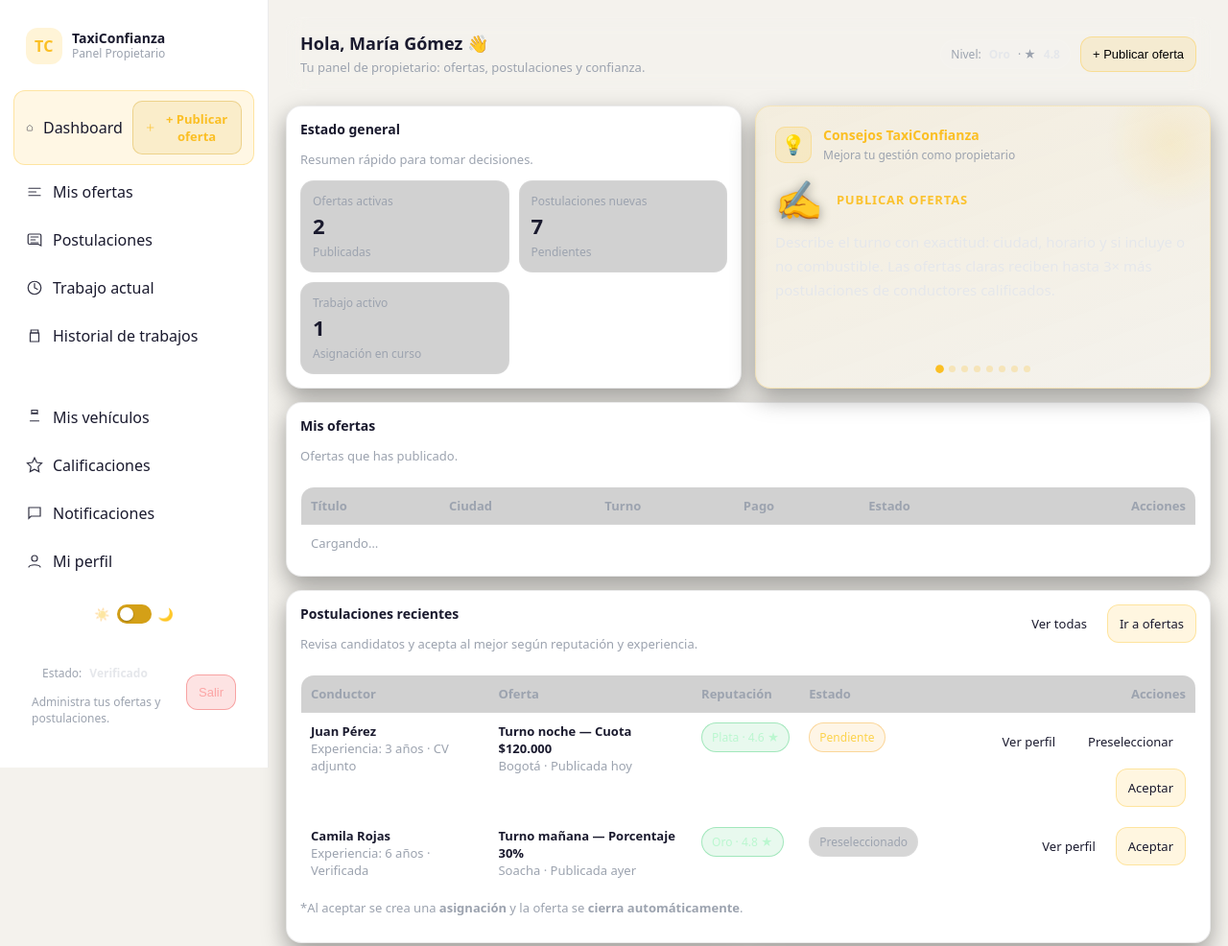
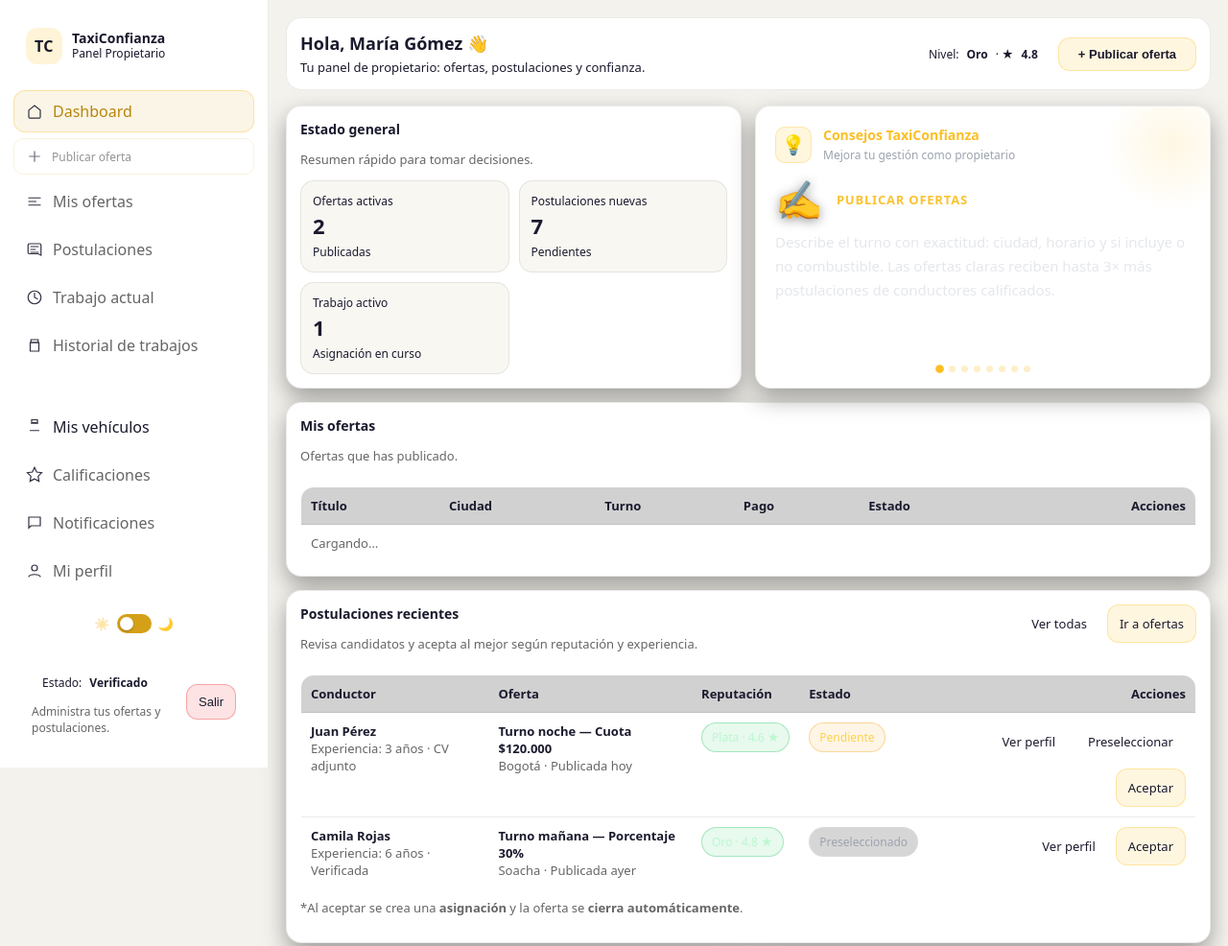
Before and after one commit to dmartin1030-boop/taxiconfianza-app, a website: page dashboard-propietario.html in a window 1280 px wide. Shown: the top 986 px of the page at 96% size. Drawn offline with Linux system fonts and the light colour scheme; files whose address does not match are found by name.

Commit message:
Fix: toggle tema funcional + un botón publicar oferta

```diff
--- a/dashboard-propietario.html
+++ b/dashboard-propietario.html
@@ -33,9 +33,24 @@
     .tc-toggle-knob{width:14px;height:14px;background:#fff;border-radius:50%;position:absolute;top:3px;left:3px;transition:left 0.25s;box-shadow:0 1px 2px rgba(0,0,0,0.3);}
     body.light-mode .tc-toggle-knob{left:19px;}
     body.light-mode{background:#f4f2ed!important;color:#1a1a2e!important;}
+    body.light-mode .wrap{background:#f4f2ed!important;}
     body.light-mode .sidebar{background:#ffffff!important;border-color:rgba(0,0,0,0.08)!important;}
+    body.light-mode .sidebar *{color:#1a1a2e!important;}
+    body.light-mode nav.nav a{color:#666!important;}
+    body.light-mode nav.nav a.active{color:#b8860b!important;background:rgba(212,160,23,0.1)!important;}
     body.light-mode .card{background:#ffffff!important;border-color:rgba(0,0,0,0.08)!important;color:#1a1a2e!important;}
     body.light-mode .main{background:#f4f2ed!important;}
+    body.light-mode .topbar{background:#ffffff!important;border-color:rgba(0,0,0,0.08)!important;}
+    body.light-mode .topbar *{color:#1a1a2e!important;}
+    body.light-mode .tips-card{background:#ffffff!important;border-color:rgba(0,0,0,0.08)!important;}
+    body.light-mode table th,body.light-mode table td{color:#1a1a2e!important;border-color:rgba(0,0,0,0.08)!important;}
+    body.light-mode .muted{color:#666!important;}
+    body.light-mode .kpi{background:#f9f7f2!important;border-color:rgba(0,0,0,0.08)!important;}
+    body.light-mode .kpi *{color:#1a1a2e!important;}
+    body.light-mode .item{background:#f9f7f2!important;border-color:rgba(0,0,0,0.08)!important;}
+    body.light-mode .profile-mini,body.light-mode .badge-wrap{background:#f0ede6!important;}
+    body.light-mode dialog{background:#ffffff!important;color:#1a1a2e!important;}
+    body.light-mode input,body.light-mode select,body.light-mode textarea{background:#f0ede6!important;color:#1a1a2e!important;border-color:rgba(0,0,0,0.15)!important;}
     body{
       margin:0;
       font-family:var(--font);
@@ -414,12 +429,12 @@
         <a class="active" href="#" aria-current="page">
           <svg class="ico" viewBox="0 0 24 24" fill="none"><path d="M4 10.5L12 4l8 6.5V20a1.5 1.5 0 0 1-1.5 1.5H5.5A1.5 1.5 0 0 1 4 20v-9.5Z" stroke="currentColor" stroke-width="1.6"/></svg>
           Dashboard
-        <button type="button" id="btn-publicar-sidebar" style="display:flex;align-items:center;gap:9px;width:100%;padding:9px 12px;border-radius:10px;border:0.5px solid rgba(212,160,23,0.35);background:rgba(212,160,23,0.12);color:#fbbf24;font-size:13px;font-weight:600;cursor:pointer;font-family:inherit;">
+        <a href="#" id="btn-publicar-sidebar" style="display:flex;align-items:center;gap:9px;width:100%;padding:9px 12px;border-radius:10px;border:0.5px solid rgba(212,160,23,0.2);color:rgba(212,160,23,0.6);font-size:12px;cursor:pointer;font-family:inherit;text-decoration:none;opacity:0.7;">
   <svg class="ico" viewBox="0 0 24 24" fill="none">
     <path d="M12 5v14M5 12h14" stroke="currentColor" stroke-width="1.6" stroke-linecap="round"/>
   </svg>
-  + Publicar oferta
-</button>
+  Publicar oferta
+</a>
 
         <a href="#">
           <svg class="ico" viewBox="0 0 24 24" fill="none"><path d="M4 7h16M4 12h10M4 17h16" stroke="currentColor" stroke-width="1.6" stroke-linecap="round"/></svg>
@@ -499,7 +514,7 @@
         <div class="top-actions">
           <button class="btn mobile-toggle" id="btnOpenMenu" type="button">☰ Menú</button>
           <span class="badge">Nivel: <strong id="owner-level">Oro</strong> · ★ <strong id="owner-avg">4.8</strong></span>
-          <button type="button" id="btn-publicar-top" class="btn primary">+ Publicar oferta</button>
+          <button type="button" id="btn-publicar-top" class="btn primary" style="padding:9px 20px;font-size:13px;font-weight:700;">+ Publicar oferta</button>
         </div>
       </header>
 
```
